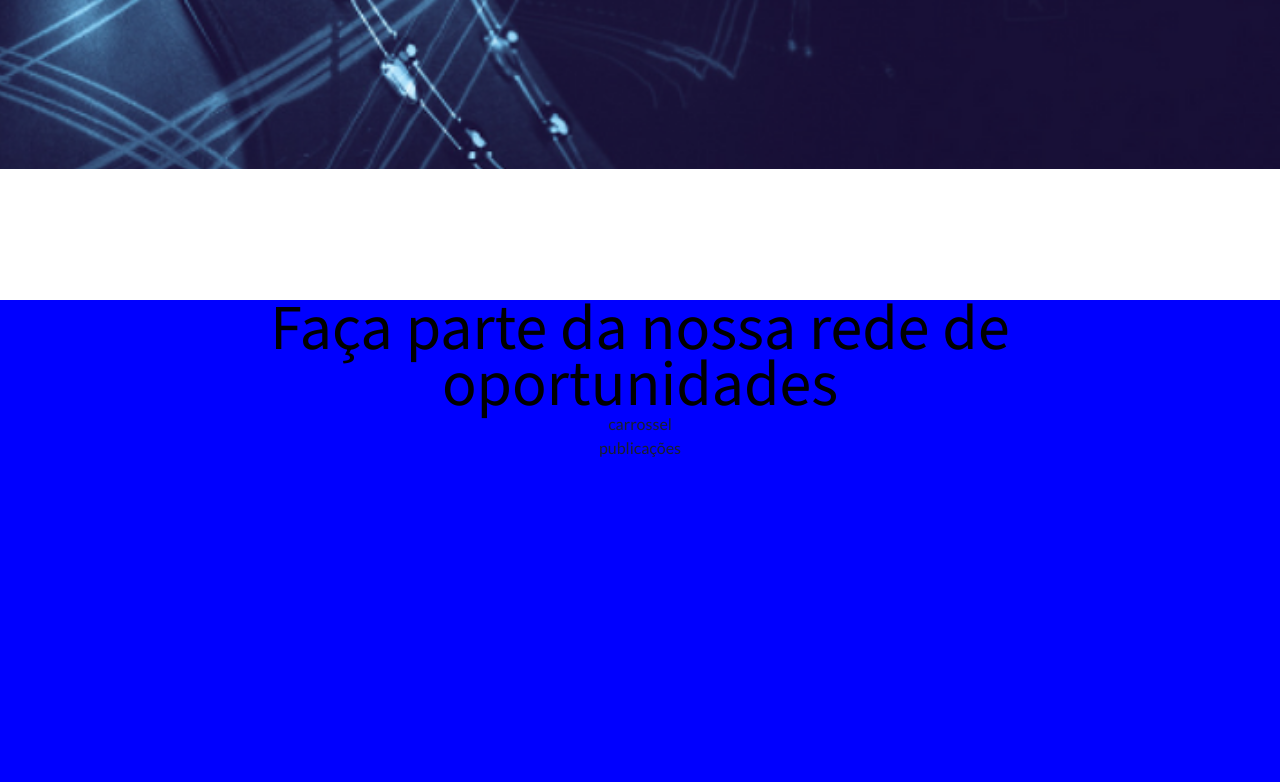
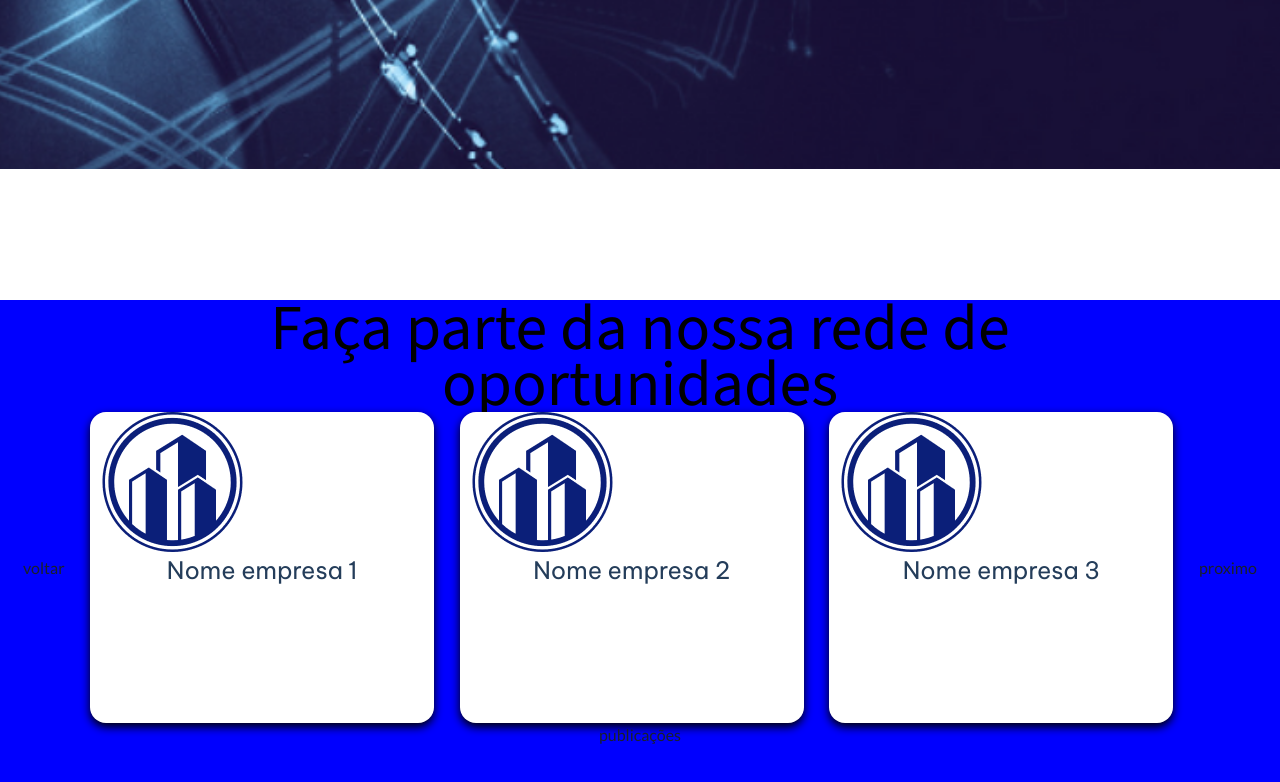
Before and after one commit to midnight1thais/shework, a React (Create React App) app: page / in a window 1280 px wide. Shown: the part 1196-1978 px from the top of the page. Built offline with nearby package versions, Linux system fonts and the light colour scheme.

Commit message:
testando o carousel

```diff
--- a/src/componentes/HomeCompany/HomeCompany.js
+++ b/src/componentes/HomeCompany/HomeCompany.js
@@ -1,12 +1,15 @@
 import { ContainerCarousel, ContainerCompany, ContainerPubli, Title } from "./style";
+import CompanyCarousel from "../CompanyCarousel/CompanyCarousel";
 
 function HomeCompany(){
+
+
     return(
         <ContainerCompany>
             <Title>Faça parte da nossa rede de</Title>
             <Title>oportunidades</Title>
             <ContainerCarousel>
-                carrossel
+               <CompanyCarousel/>
             </ContainerCarousel>
             <ContainerPubli>
                 publicações
```
